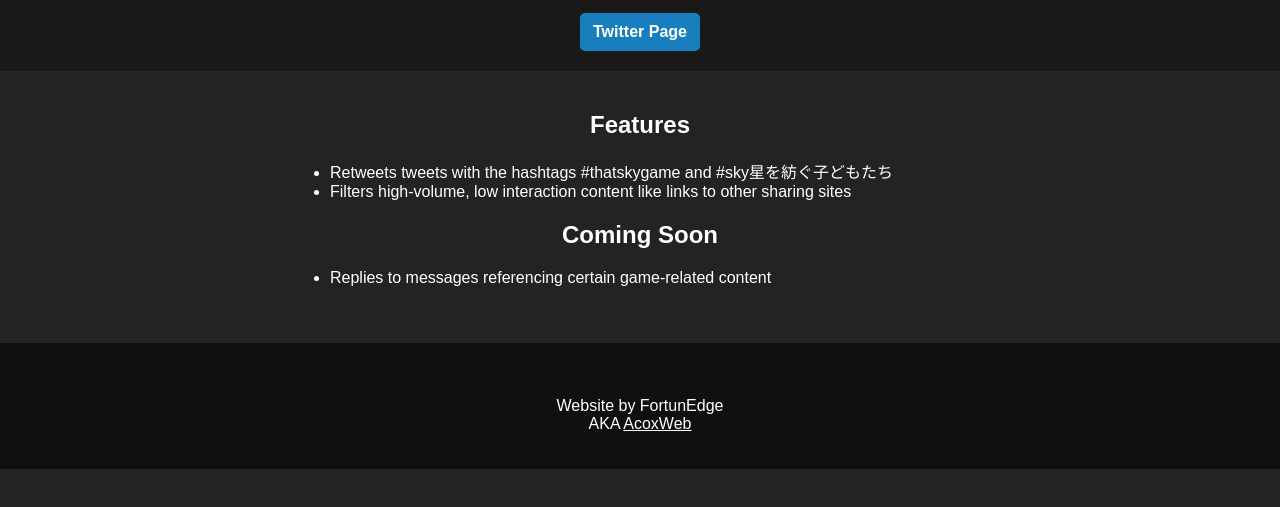
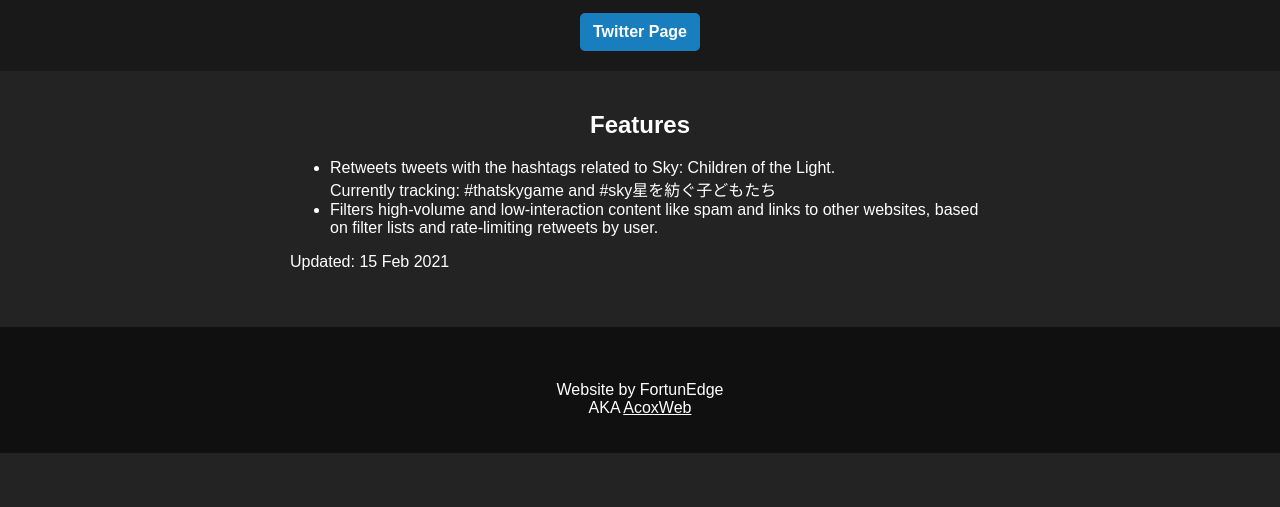
Before and after one commit to FortunEdge/FortunEdge.com, a plain HTML site: page thatskybot/index.html in a window 1280 px wide. Shown: the part 285-792 px from the top of the page. Drawn offline with Linux system fonts and the light colour scheme; some icons are missing.

Commit message:
Updated thatskybot info

```diff
--- a/thatskybot/index.html
+++ b/thatskybot/index.html
@@ -22,18 +22,13 @@
                 <h1>Features</h1>
                 <ul>
                     <li>
-                        Retweets tweets with the hashtags #thatskygame and #sky星を紡ぐ子どもたち
+                        Retweets tweets with the hashtags related to Sky: Children of the Light.<br>Currently tracking: #thatskygame and #sky星を紡ぐ子どもたち
                     </li>
                     <li>
-                        Filters high-volume, low interaction content like links to other sharing sites
+                        Filters high-volume and low-interaction content like spam and links to other websites, based on filter lists and rate-limiting retweets by user.
                     </li>
                 </ul>
-                <h2>Coming Soon</h2>
-                <ul>
-                    <li>
-                        Replies to messages referencing certain game-related content
-                    </li>
-                </ul>
+                <p>Updated: 15 Feb 2021</p>
             </article>
         </div>
         <div id="footer">
```
